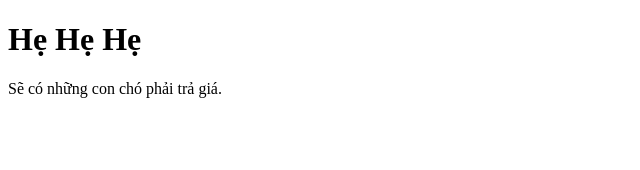
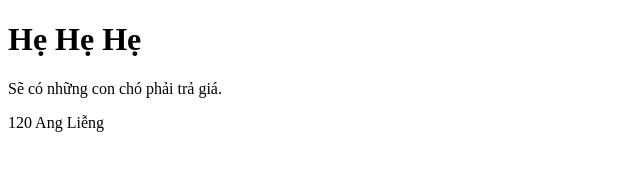
Before and after one commit to finnnguyenx/finnnguyenx, a plain HTML site: page index.html in a window 1280 px wide. Shown: the whole page, without its empty margins (0-640 px from the left). Drawn offline with Linux system fonts and the light colour scheme.

Commit message:
Update index.html

```diff
--- a/index.html
+++ b/index.html
@@ -8,5 +8,6 @@
 <body>
     <h1>Hẹ Hẹ Hẹ</h1>
     <p>Sẽ có những con chó phải trả giá.</p>
+    <p>120 Ang Liễng</p>
 </body>
 </html>
```
